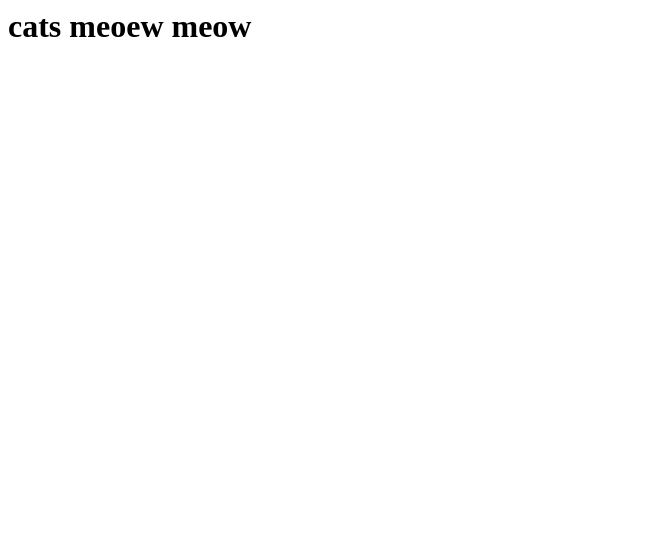
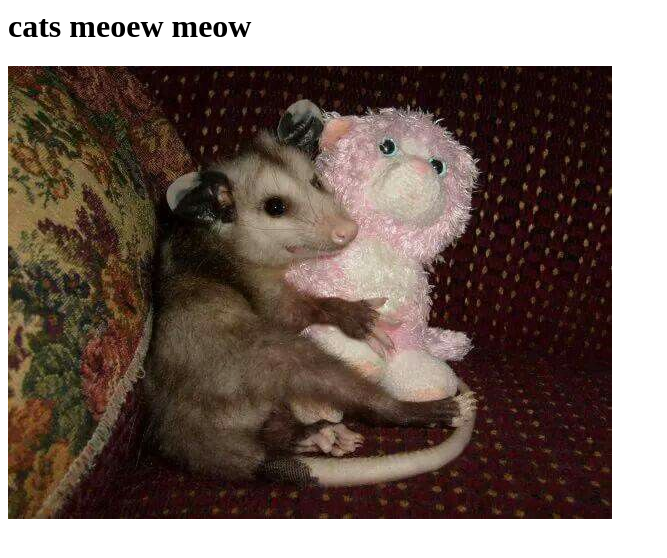
Before and after one commit to rkt-c/allicouldpumpout, a plain HTML site: page index.html in a window 1280 px wide. Shown: the whole page, without its empty margins (0-667 px from the left). Drawn offline with Linux system fonts and the light colour scheme.

Commit message:
Update index.html

```diff
--- a/index.html
+++ b/index.html
@@ -1 +1,2 @@
 <h1> cats meoew meow </h1>
+<img src="Tumblr_l_104916153167894.png" alt="oppossum hugging pretty kitty">
```
